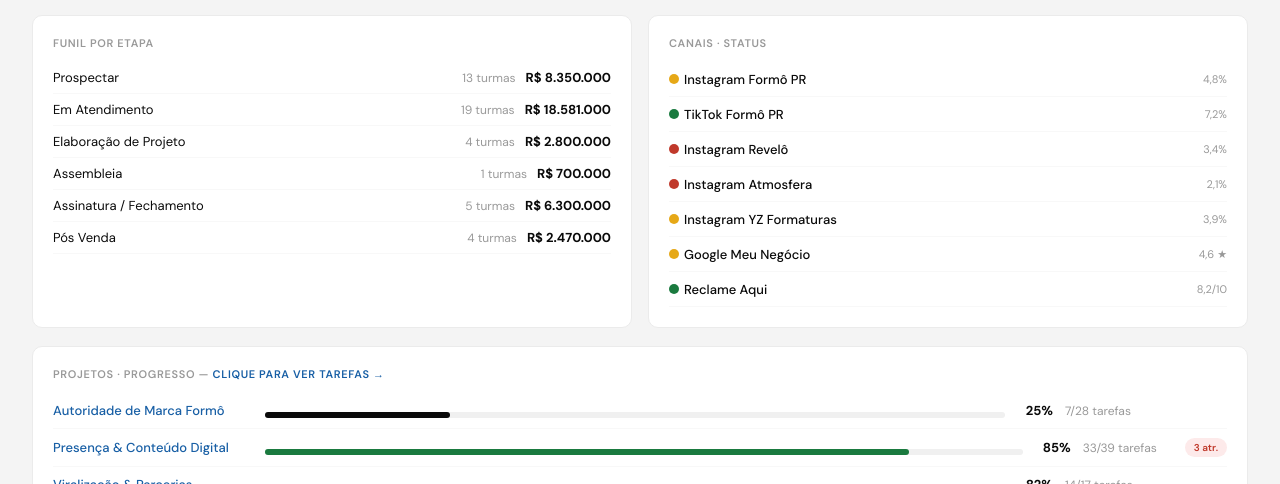
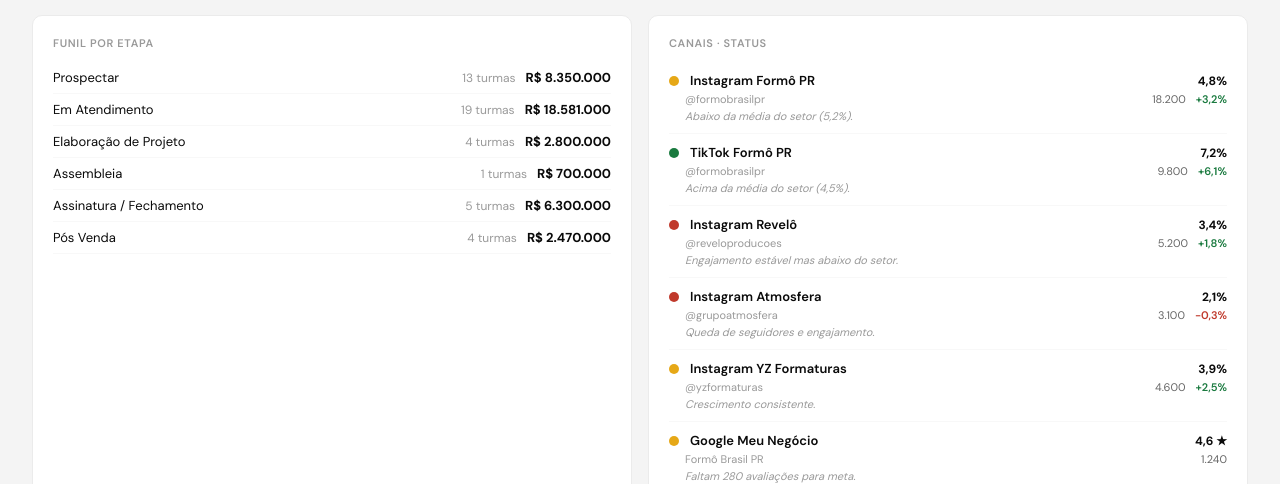
Before and after one commit to carolronkoski-cell/dashboard-gruppatm, a plain HTML site: page index.html in a window 1280 px wide. Shown: the part 316-800 px from the top of the page. Drawn offline with Linux system fonts and the light colour scheme.

Commit message:
home: canais com mais info — handle, seguidores, variação e diagnóstico

```diff
--- a/index.html
+++ b/index.html
@@ -1102,11 +1102,29 @@ function renderOverview(){
     </div>`).join('');
   // Canais
   const cDiv=document.getElementById('ov-canais');
-  cDiv.innerHTML=CANAIS.map(c=>`
-    <div style="display:flex;justify-content:space-between;align-items:center;padding:8px 0;border-bottom:1px solid #F8F8F8">
-      <div><span class="sm ${semCls(c.status)}"></span><span style="font-size:13px;font-weight:500">${c.nome}</span></div>
-      <span style="font-size:11px;color:#999">${c.metricas.find(m=>m.l==="Engajamento"||m.l==="Avaliação"||m.l==="Nota geral")?.v||''}</span>
-    </div>`).join('');
+  cDiv.innerHTML=CANAIS.map(c=>{
+    const eng=c.metricas.find(m=>m.l==="Engajamento"||m.l==="Avaliação"||m.l==="Nota geral");
+    const seg=c.metricas.find(m=>m.l==="Seguidores"||m.l==="Buscas/mês"||m.l==="Reclamações");
+    const vari=c.metricas.find(m=>m.l==="Variação");
+    const variColor=vari?(vari.v.startsWith('-')?'#C0392B':vari.v.startsWith('+')?'#1A7A3F':'#999'):'#999';
+    return `<div style="padding:10px 0;border-bottom:1px solid #F8F8F8">
+      <div style="display:flex;justify-content:space-between;align-items:center;margin-bottom:3px">
+        <div style="display:flex;align-items:center;gap:6px">
+          <span class="sm ${semCls(c.status)}"></span>
+          <span style="font-size:13px;font-weight:600">${c.nome}</span>
+        </div>
+        <span style="font-size:12px;font-weight:700">${eng?eng.v:''}</span>
+      </div>
+      <div style="display:flex;justify-content:space-between;align-items:center;padding-left:16px">
+        <span style="font-size:11px;color:#999">${c.handle}</span>
+        <div style="display:flex;gap:10px;align-items:center">
+          ${seg?`<span style="font-size:11px;color:#666">${seg.v}</span>`:''}
+          ${vari?`<span style="font-size:11px;font-weight:600;color:${variColor}">${vari.v}</span>`:''}
+        </div>
+      </div>
+      <div style="padding-left:16px;margin-top:3px;font-size:11px;color:#999;font-style:italic">${c.diag.split('.')[0]}.</div>
+    </div>`;
+  }).join('');
   // Projects
   const pDiv=document.getElementById('ov-projects');
   pDiv.innerHTML=PROJECTS.map(p=>{
```
